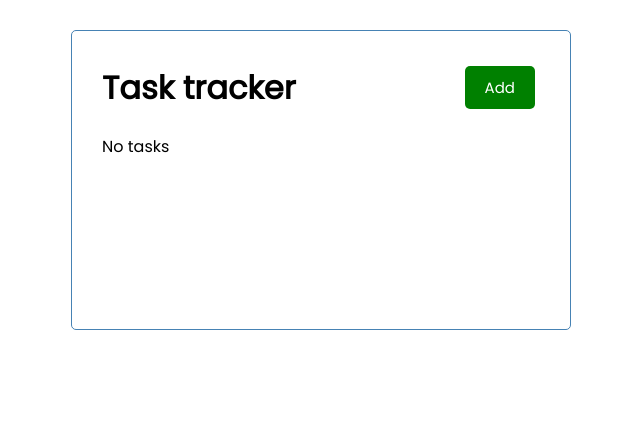
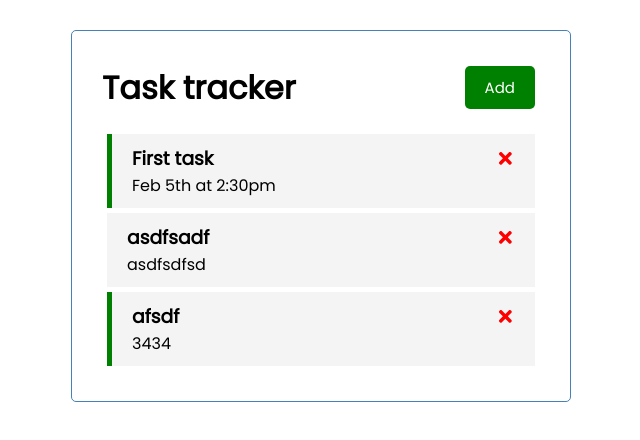
Before and after one commit to mirusser/learning-react, a React (Create React App) app in the folder src/react-task-tracker/: page / in a window 1280 px wide. Shown: the top 440 px of the page, without its empty margins (319-959 px from the left). Built offline with nearby package versions, Linux system fonts and the light colour scheme; data requests are answered from the project's data file.

Commit message:
delete, add task to the server using fetch and json server

```diff
--- a/src/react-task-tracker/db.json
+++ b/src/react-task-tracker/db.json
@@ -1,16 +1,22 @@
 {
   "tasks": [
-        {
+    {
       "id": 1,
       "text": "First task",
       "day": "Feb 5th at 2:30pm",
       "reminder": true
     },
     {
-      "id": 2,
-      "text": "Second task",
-      "day": "Feb 58h at 6:30pm",
-      "reminder": false
+      "text": "asdfsadf",
+      "day": "asdfsdfsd",
+      "reminder": false,
+      "id": 2
+    },
+    {
+      "text": "afsdf",
+      "day": "3434",
+      "reminder": true,
+      "id": 3
     }
   ]
 }
--- a/src/react-task-tracker/src/App.js
+++ b/src/react-task-tracker/src/App.js
@@ -1,4 +1,4 @@
-import React, { useState } from 'react'
+import React, { useState, useEffect } from 'react'
 import './App.css'
 import Header from './Components/Header'
 import Tasks from './Components/Tasks'
@@ -6,18 +6,41 @@ import AddTask from './Components/AddTask'
 
 function App() {
   const [showAddTask, setShowAddTask] = useState(false)
-  const [tasks, setTasks] = useState([
+  const [tasks, setTasks] = useState([])
 
-  ])
+  const fetchTasks = async () => {
+    const response = await fetch('http://localhost:7878/tasks')
+    const data = await response.json()
 
-  const addTask = (task) => {
-    const id = Math.floor(Math.random() * 10000) + 1
-    const newTask = { id, ...task }
-    setTasks([...tasks, newTask])
+    return data
   }
 
-  const deleteTask = (id) => {
+  useEffect(() => {
+    const getTasks = async () => {
+      const tasksFromServer = await fetchTasks()
+      setTasks(tasksFromServer)
+    }
+    getTasks()
+  }, [])
+
+  const addTask = async (task) => {
+    const response = await fetch('http://localhost:7878/tasks', {
+      method: 'POST',
+      headers: { 'Content-type': 'application/json' },
+      body: JSON.stringify(task),
+    })
+
+    const newTask = await response.json()
+    setTasks([...tasks, newTask])
+    // const id = Math.floor(Math.random() * 10000) + 1
+    // const newTask = { id, ...task }
+    // setTasks([...tasks, newTask])
+  }
+
+  const deleteTask = async (id) => {
     console.log(`delete: ${id}`)
+    await fetch(`http://localhost:7878/tasks/${id}`, { method: 'DELETE' })
+
     setTasks(tasks.filter((task) => task.id !== id))
   }
 
```
